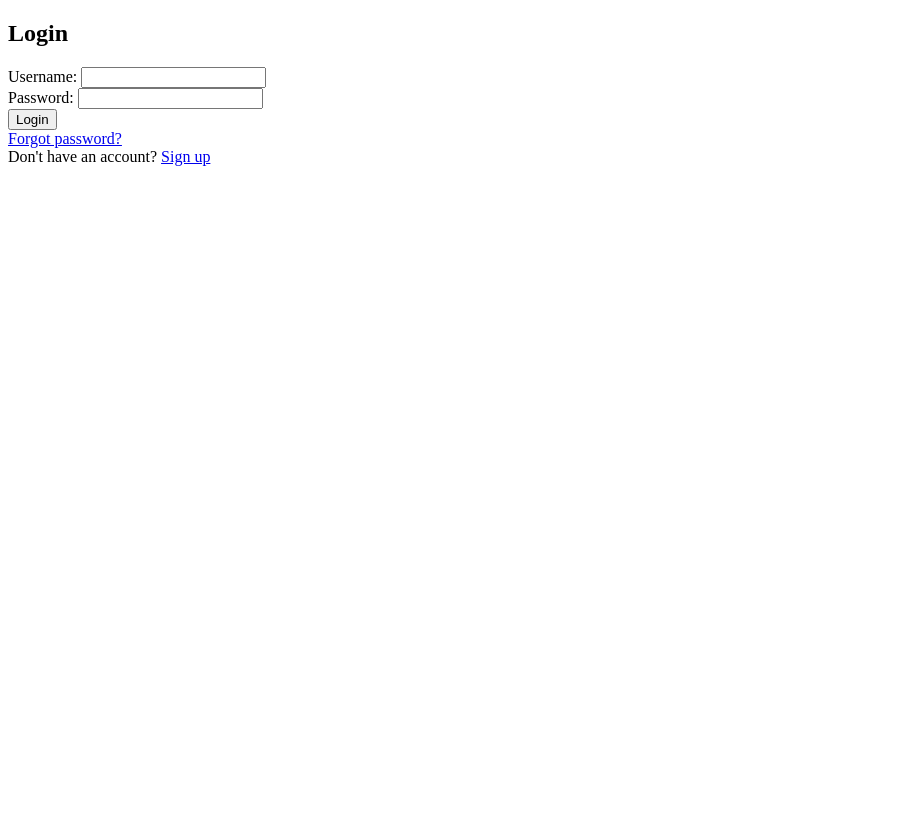
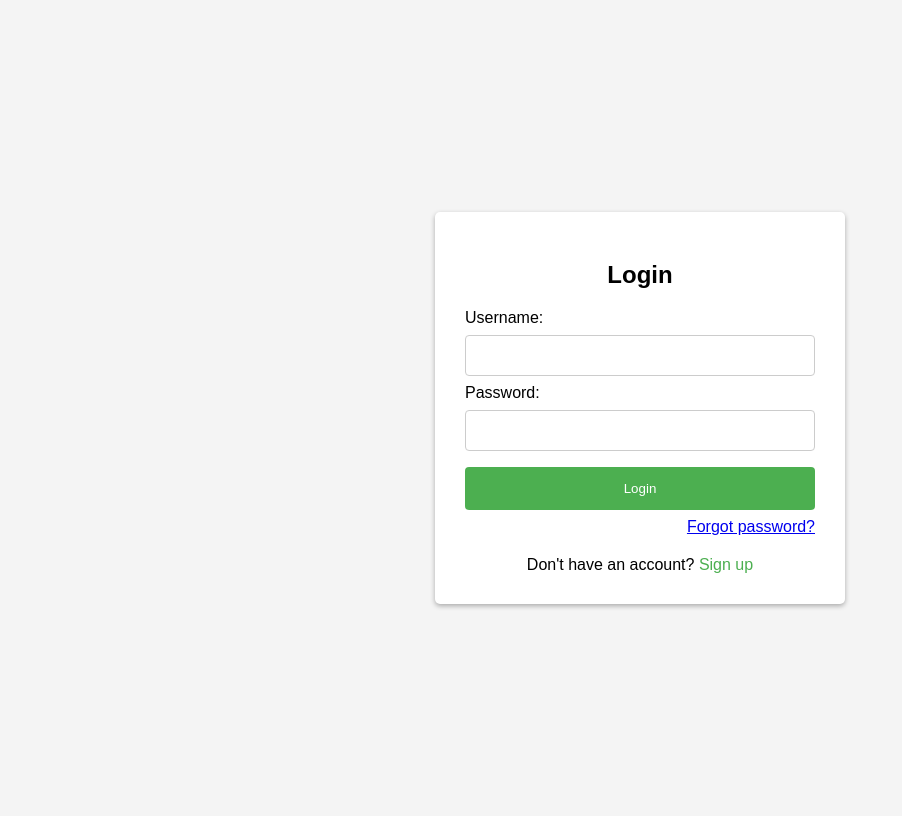
Before and after one commit to Ravinduyas/Python-Learning-Room, a Flask app: template Flask/Flask Market/templates/login.html in a window 1280 px wide. Shown: the whole page, without its empty margins (0-902 px from the left). Before the commit the page ends 166 px from the top, so only its background shows below. Run offline with Flask 3, Linux system fonts and the light colour scheme; the template is opened without the code that fills it, so the values that code supplies are empty.

Commit message:
login form  styles added

```diff
--- a/Flask/Flask Market/templates/login.html
+++ b/Flask/Flask Market/templates/login.html
@@ -2,7 +2,70 @@
 <html>
 <head>
 <title>Login Form</title>
+<style>
+body {
+  font-family: Arial, sans-serif;
+  background-color: #f4f4f4;
+  display: flex;
+  justify-content: center;
+  align-items: center;
+  min-height: 100vh;
+}
 
+.container {
+  background-color: #fff;
+  padding: 30px;
+  border-radius: 5px;
+  box-shadow: 0 2px 5px rgba(0, 0, 0, 0.3);
+  width: 350px;
+}
+
+h2 {
+  text-align: center;
+  margin-bottom: 20px;
+}
+
+input[type="text"],
+input[type="password"] {
+  width: 100%;
+  padding: 12px 20px;
+  margin: 8px 0;
+  display: inline-block;
+  border: 1px solid #ccc;
+  box-sizing: border-box;
+  border-radius: 4px;
+}
+
+button {
+  background-color: #4CAF50;
+  color: white;
+  padding: 14px 20px;
+  margin: 8px 0;
+  border: none;
+  cursor: pointer;
+  width: 100%;
+  border-radius: 4px;
+}
+
+button:hover {
+  background-color: #45a049;
+}
+
+.forgot-password {
+  text-align: right;
+  margin-bottom: 10px;
+}
+
+.signup {
+  text-align: center;
+  margin-top: 20px;
+}
+
+.signup a {
+  color: #4CAF50;
+  text-decoration: none;
+}
+</style>
 </head>
 <body>
 
```
